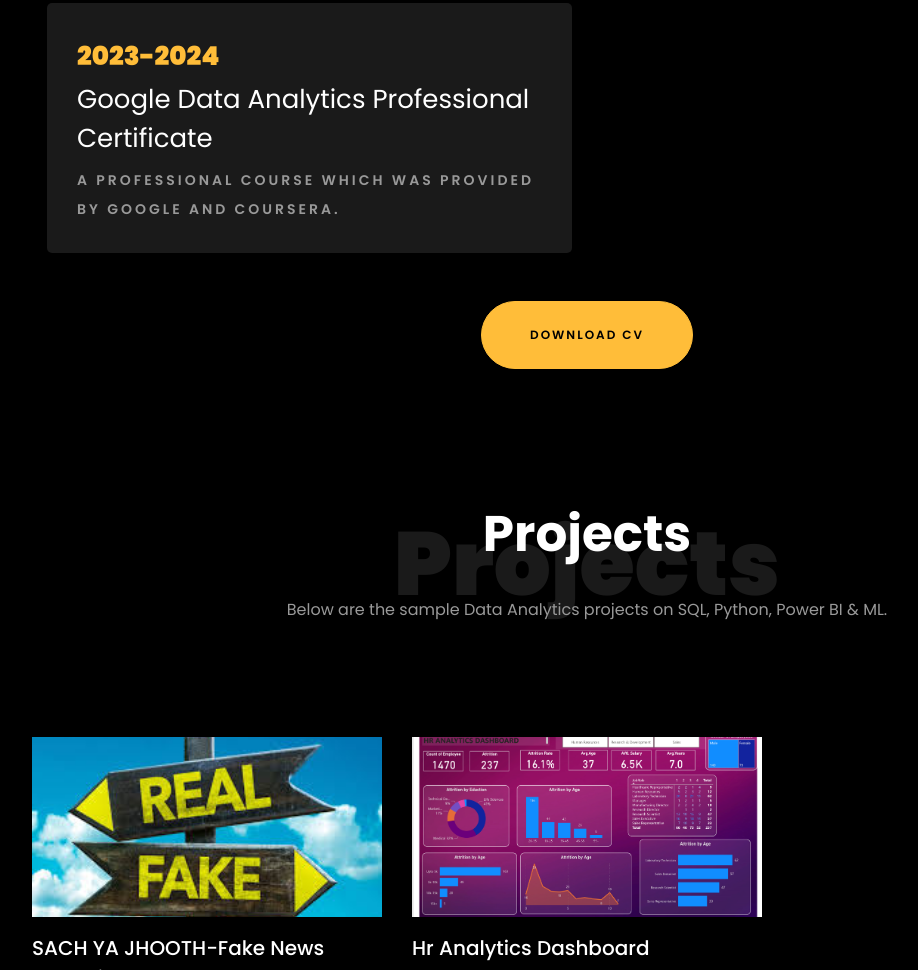
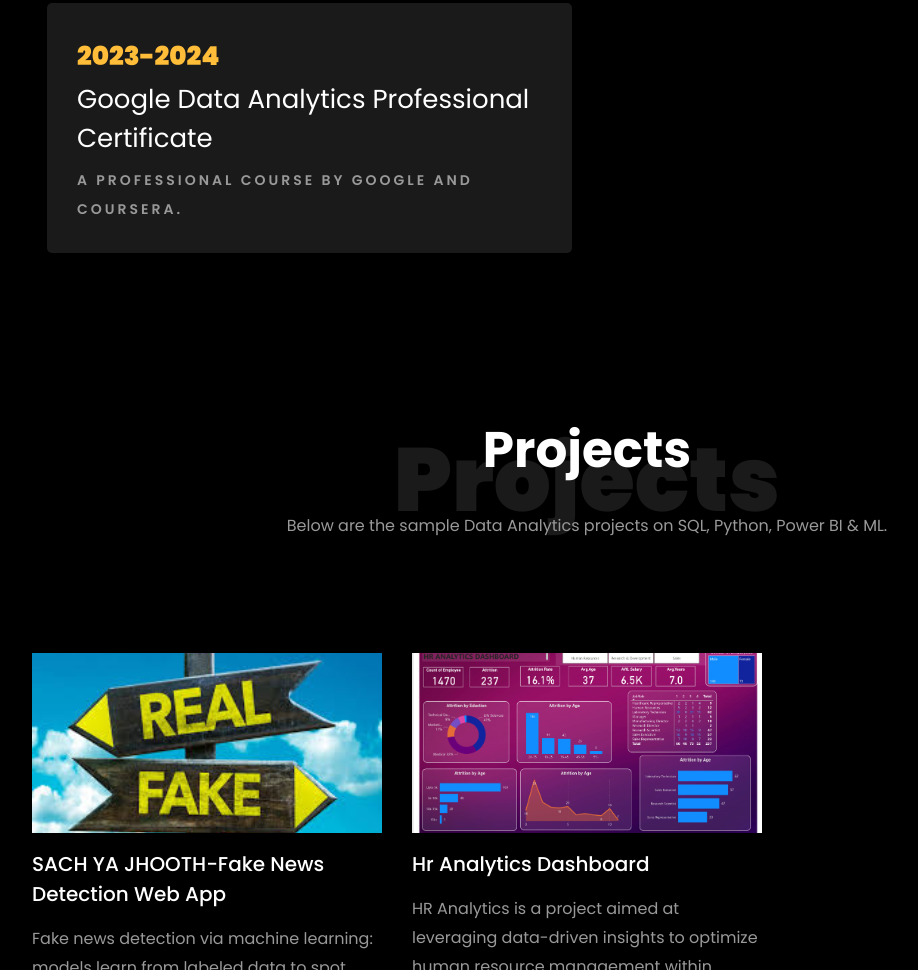
Before and after one commit to PrathamRaut4650/prathamraut2.github.io, a plain HTML site: page index.html in a window 1280 px wide. Shown: the part 1911-2881 px from the top of the page, without its empty margins (53-971 px from the left). Drawn offline with Linux system fonts and the light colour scheme; files whose address does not match are found by name.

Commit message:
Update index.html

```diff
--- a/index.html
+++ b/index.html
@@ -387,14 +387,14 @@
 				<div class="resume-wrap ftco-animate">
 					<span class="date">2023-2024</span>
 					<h2>Google Data Analytics Professional Certificate</h2>
-					<span class="position">A professional course which was provided by google and coursera.</span>
+					<span class="position">A professional course by google and coursera.</span>
 					<!-- <p class="mt-4">Grade: First class distinction.</p> -->
 				</div>
 			</div>
 
     		<div class="row justify-content-center mt-5">
     			<div class="col-md-6 text-center ftco-animate">
-    				<p><a href="file:///C:/Users/Admin/Downloads/Pratham_Raut-Resume.pdf" class="btn btn-primary py-4 px-5">Download CV</a></p>
+<!--     				<p><a href="file:///C:/Users/Admin/Downloads/Pratham_Raut-Resume.pdf" class="btn btn-primary py-4 px-5">Download CV</a></p> -->
     			</div>
     		</div>
     	</div>
```
